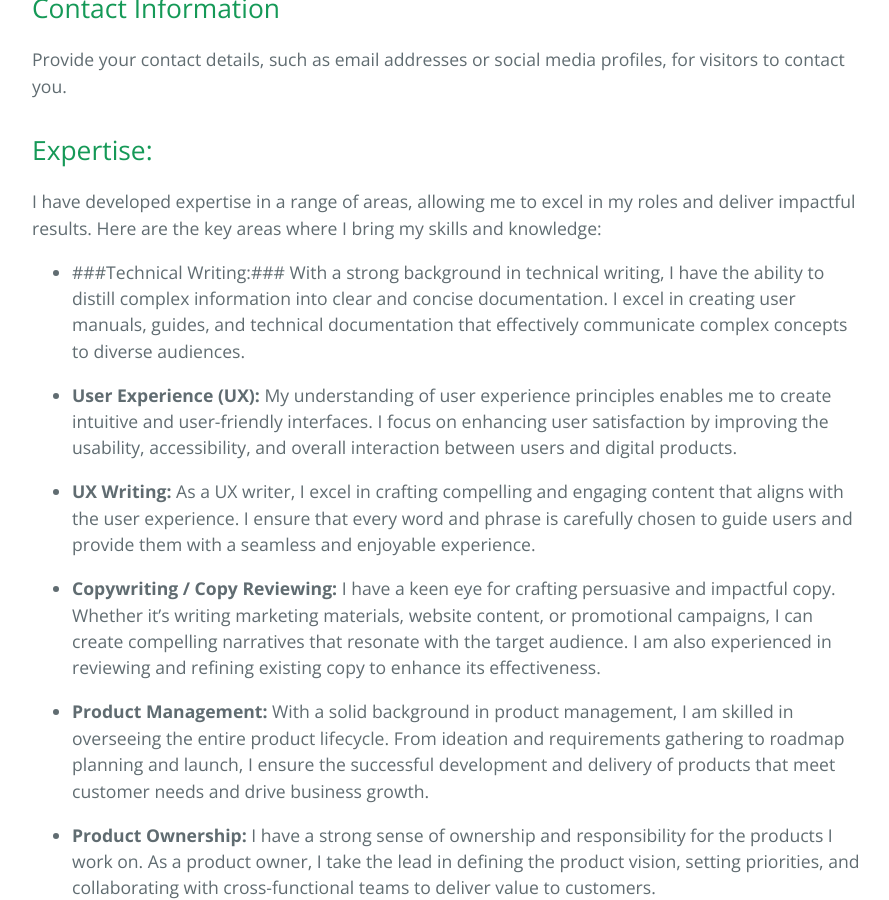
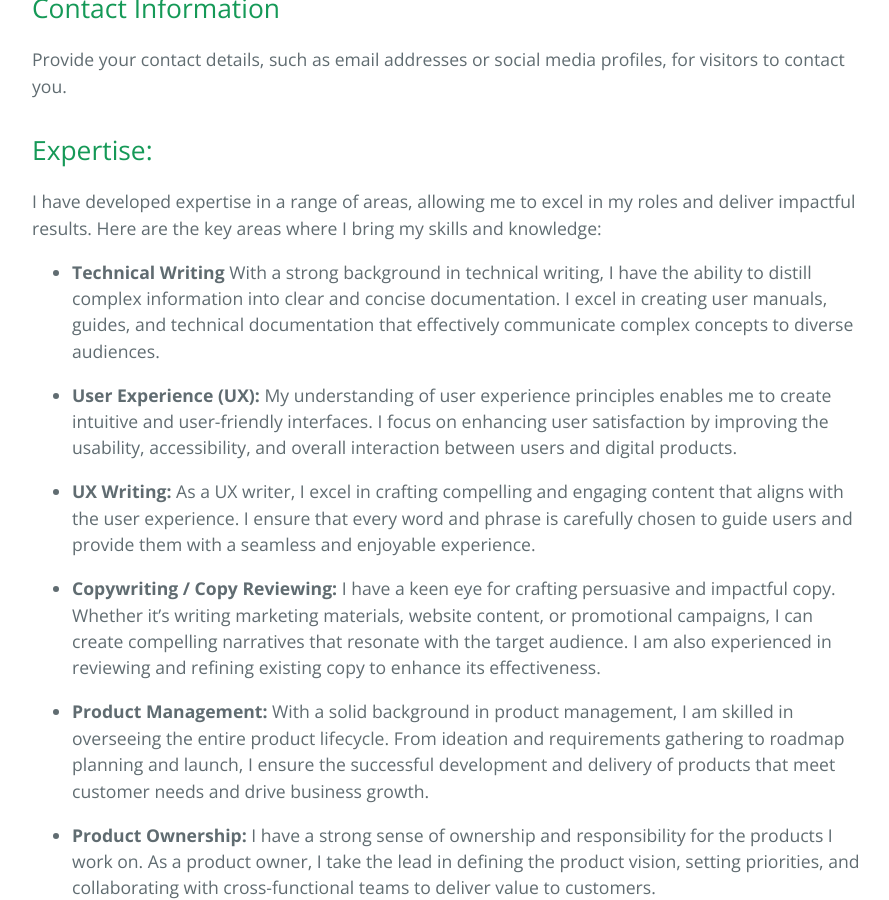
Before and after one commit to BigStepIdiomas/bigstepidiomas.github.io, a Jekyll site: the page built from index.md, in a window 1280 px wide and 900 px high, scrolled down 878 px. Shown: the whole window, without its empty margins (192-1081 px from the left). Built offline with Jekyll 4.4.1, drawn with Linux system fonts in a browser that asks for light colours; our own code applies the rules of GitHub Pages for plain Markdown files.

```diff
--- a/index.md
+++ b/index.md
@@ -17,7 +17,7 @@ Provide your contact details, such as email addresses or social media profiles,
 ## Expertise:
 I have developed expertise in a range of areas, allowing me to excel in my roles and deliver impactful results. Here are the key areas where I bring my skills and knowledge:
 
-- ###Technical Writing:###
+- **Technical Writing**
   With a strong background in technical writing, I have the ability to distill complex information into clear and concise documentation. I excel in creating user manuals, guides, and technical documentation that effectively communicate complex concepts to diverse audiences.
 
 - **User Experience (UX):**
@@ -47,7 +47,7 @@ I have developed expertise in a range of areas, allowing me to excel in my roles
 My expertise in these areas has allowed me to contribute to the success of various projects and deliver high-quality results for renowned companies.
 
 
-**Browse for Samples**
+## Browse for Samples
 
 - [About](about.md)
 - [Tech Writing](techwriting.md)
```
